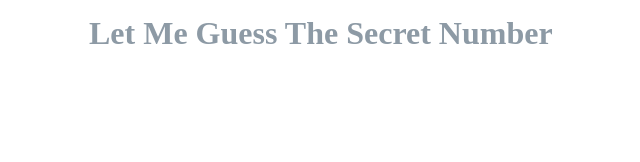
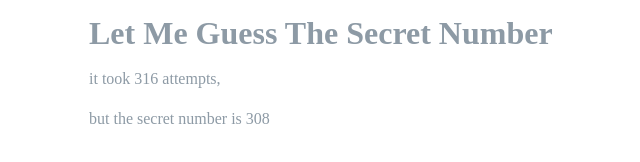
Before and after one commit to Heybluguy/automated_number_guesser, a plain HTML site: page index.html in a window 1280 px wide. Shown: the whole page, without its empty margins (61-701 px from the left). Drawn offline with nearby package versions, Linux system fonts and the light colour scheme.

Commit message:
Corrected js script in index.html

```diff
--- a/index.html
+++ b/index.html
@@ -9,7 +9,7 @@
 
 <body>
   <h1>Let Me Guess The Secret Number</h1>
-  <script src="while.js"></script>
+  <script src="guesser.js"></script>
 </body>
 
 </html>
```
